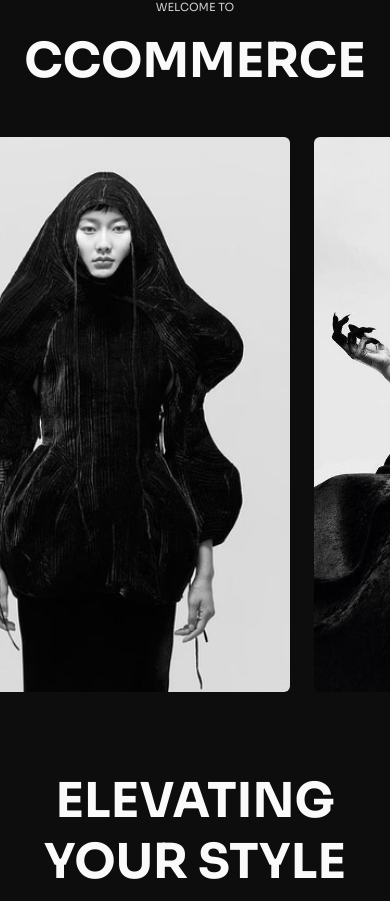
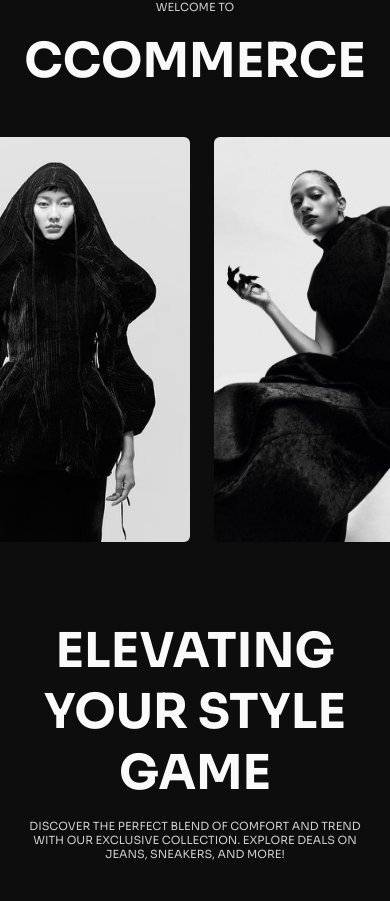
Before and after one commit to JoaoPaulo18/CCommerce, a React (Vite) app: page / in a window 390 px wide. Shown: the part 959-1860 px from the top of the page. Built offline with nearby package versions, Linux system fonts and the light colour scheme; no server answers.

Commit message:
fixed Carrossel

```diff
--- a/src/Elements/Start/Start.module.css
+++ b/src/Elements/Start/Start.module.css
@@ -42,6 +42,8 @@ top: 0;
     overflow-x:visible;
     position: relative;
     transform: translate(-80px);
+    max-width: 1400px;
+    margin: 0 auto;
 }
 
 .carrosselContainer img{
@@ -165,6 +167,9 @@ top: 0;
     .gameContainer .Jeans{
         bottom: -30%;
     }
+    .carrosselContainer img{
+        max-width: 270px;
+    }
 }
 @media (max-width:800px) {
     .gameContainer{
```
